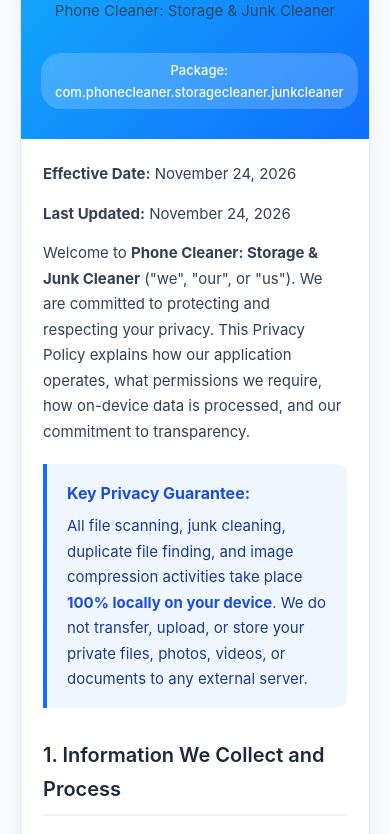
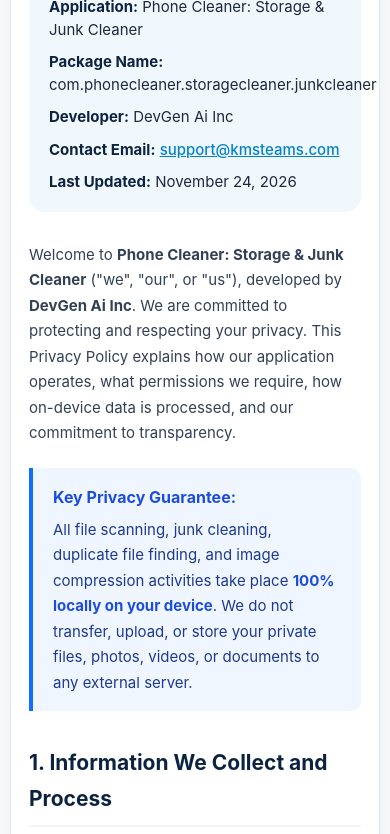
Before and after one commit to aidevgen-ship-it/aidevgen-ship-it.github.io, a plain HTML site: page cleaner_privacy_policy.html in a window 390 px wide. Shown: the part 128-962 px from the top of the page. Drawn offline with Linux system fonts and the light colour scheme.

Commit message:
Update cleaner_privacy_policy.html

```diff
--- a/cleaner_privacy_policy.html
+++ b/cleaner_privacy_policy.html
@@ -8,13 +8,15 @@
         :root {
             --primary: #0F6EFC;
             --primary-dark: #094db5;
-            --text-dark: #1e293b;
+            --text-dark: #0f172a;
             --text-muted: #64748b;
             --bg-light: #f8fafc;
             --card-bg: #ffffff;
             --border: #e2e8f0;
             --tag-bg: #eff6ff;
             --tag-text: #1d4ed8;
+            --meta-box-bg: #f0f7fd;
+            --title-color: #0c2340;
         }
 
         * {
@@ -28,62 +30,79 @@
             background-color: var(--bg-light);
             color: var(--text-dark);
             line-height: 1.7;
-            padding: 20px;
+            padding: 30px 20px;
         }
 
         .container {
             max-width: 860px;
-            margin: 30px auto;
+            margin: 0 auto;
             background: var(--card-bg);
             border-radius: 16px;
-            box-shadow: 0 4px 20px rgba(0, 0, 0, 0.05);
+            box-shadow: 0 4px 25px rgba(0, 0, 0, 0.05);
             border: 1px solid var(--border);
-            overflow: hidden;
+            padding: 40px 45px;
         }
 
-        .header {
-            background: linear-gradient(135deg, #13ADFC 0%, #0F6EFC 100%);
-            color: #ffffff;
-            padding: 40px 35px;
-            text-align: center;
+        .main-title {
+            font-size: 34px;
+            font-weight: 800;
+            color: var(--title-color);
+            margin-bottom: 22px;
+            letter-spacing: -0.5px;
         }
 
-        .header h1 {
-            font-size: 28px;
-            font-weight: 700;
-            margin-bottom: 8px;
+        /* Exact Meta Box Design from user reference */
+        .meta-box {
+            background-color: var(--meta-box-bg);
+            border-radius: 16px;
+            padding: 22px 26px;
+            margin-bottom: 30px;
         }
 
-        .header p {
+        .meta-box p {
+            margin: 0 0 10px 0;
             font-size: 15px;
-            opacity: 0.9;
+            color: #1e293b;
+            line-height: 1.5;
         }
 
-        .meta-badge {
-            display: inline-block;
-            margin-top: 15px;
-            background: rgba(255, 255, 255, 0.2);
-            backdrop-filter: blur(8px);
-            padding: 6px 14px;
-            border-radius: 20px;
-            font-size: 13px;
+        .meta-box p:last-child {
+            margin-bottom: 0;
+        }
+
+        .meta-box strong {
+            color: #0c2340;
+            font-weight: 700;
+        }
+
+        .meta-box a {
+            color: #0284c7;
+            text-decoration: underline;
             font-weight: 500;
         }
 
-        .content {
-            padding: 35px;
+        .meta-box a:hover {
+            color: #0369a1;
         }
 
         h2 {
-            color: var(--text-dark);
-            font-size: 20px;
-            font-weight: 600;
-            margin-top: 30px;
-            margin-bottom: 12px;
+            color: var(--title-color);
+            font-size: 21px;
+            font-weight: 700;
+            margin-top: 34px;
+            margin-bottom: 14px;
             display: flex;
             align-items: center;
             border-bottom: 2px solid #f1f5f9;
             padding-bottom: 8px;
+        }
+
+        h3 {
+            font-size: 16.5px;
+            font-weight: 600;
+            color: var(--text-dark);
+            margin-top: 18px;
+            margin-bottom: 10px;
         }
 
         p {
@@ -107,7 +126,7 @@
             border-left: 4px solid var(--primary);
             padding: 16px 20px;
             border-radius: 0 10px 10px 0;
-            margin: 20px 0;
+            margin: 22px 0;
         }
 
         .highlight-box strong {
@@ -117,8 +136,8 @@
         .permission-card {
             background: #f8fafc;
             border: 1px solid var(--border);
-            border-radius: 10px;
-            padding: 14px 18px;
+            border-radius: 12px;
+            padding: 16px 20px;
             margin-bottom: 12px;
         }
 
@@ -126,7 +145,7 @@
             font-weight: 600;
             color: var(--primary-dark);
             margin-bottom: 4px;
-            font-size: 14px;
+            font-size: 14.5px;
         }
 
         .permission-desc {
@@ -146,23 +165,27 @@
         }
 
         .footer {
-            background-color: #f8fafc;
             border-top: 1px solid var(--border);
-            padding: 24px;
+            margin-top: 40px;
+            padding-top: 24px;
             text-align: center;
             color: var(--text-muted);
-            font-size: 13px;
+            font-size: 13.5px;
         }
 
-        @media (max-width: 600px) {
-            .content {
-                padding: 22px;
+        @media (max-width: 650px) {
+            body {
+                padding: 15px 10px;
             }
-            .header {
-                padding: 30px 20px;
+            .container {
+                padding: 24px 18px;
+                border-radius: 12px;
             }
-            .header h1 {
-                font-size: 22px;
+            .main-title {
+                font-size: 26px;
+            }
+            .meta-box {
+                padding: 18px 20px;
             }
         }
     </style>
@@ -170,17 +193,18 @@
 <body>
 
 <div class="container">
-    <div class="header">
-        <h1>Privacy Policy</h1>
-        <p>Phone Cleaner: Storage & Junk Cleaner</p>
-        <span class="meta-badge">Package: com.phonecleaner.storagecleaner.junkcleaner</span>
+    <h1 class="main-title">Privacy Policy</h1>
+
+    <!-- App & Developer Meta Card (Matches provided reference) -->
+    <div class="meta-box">
+        <p><strong>Application:</strong> Phone Cleaner: Storage & Junk Cleaner</p>
+        <p><strong>Package Name:</strong> com.phonecleaner.storagecleaner.junkcleaner</p>
+        <p><strong>Developer:</strong> DevGen Ai Inc</p>
+        <p><strong>Contact Email:</strong> <a href="mailto:support@kmsteams.com">support@kmsteams.com</a></p>
+        <p><strong>Last Updated:</strong> November 24, 2026</p>
     </div>
 
-    <div class="content">
-        <p><strong>Effective Date:</strong> November 24, 2026</p>
-        <p><strong>Last Updated:</strong> November 24, 2026</p>
-
-        <p>Welcome to <strong>Phone Cleaner: Storage & Junk Cleaner</strong> ("we", "our", or "us"). We are committed to protecting and respecting your privacy. This Privacy Policy explains how our application operates, what permissions we require, how on-device data is processed, and our commitment to transparency.</p>
+    <p>Welcome to <strong>Phone Cleaner: Storage & Junk Cleaner</strong> ("we", "our", or "us"), developed by <strong>DevGen Ai Inc</strong>. We are committed to protecting and respecting your privacy. This Privacy Policy explains how our application operates, what permissions we require, how on-device data is processed, and our commitment to transparency.</p>
 
     <div class="highlight-box">
         <strong>Key Privacy Guarantee:</strong>
@@ -262,16 +286,19 @@
     <h2>7. Changes to This Privacy Policy</h2>
     <p>We may update our Privacy Policy periodically to reflect changes in our practices or applicable legal regulations. We encourage you to review this page periodically. Any modifications will be posted here with an updated "Last Updated" date.</p>
 
-        <h2>8. Contact Us</h2>
-        <p>If you have any questions, suggestions, or concerns regarding this Privacy Policy or our app practices, please contact us at:</p>
-        <div class="permission-card">
-            <p style="margin: 0;"><strong>Developer Support Email:</strong> <a href="mailto:aidevgen@gmail.com">aidevgen@gmail.com</a></p>
-            <p style="margin: 4px 0 0 0; font-size: 13px; color: var(--text-muted);">(Please replace with your active Google Play Console developer support email address)</p>
-        </div>
+    <h2>8. Contact Us & Developer Information</h2>
+    <p>If you have any questions, feedback, or grievance requests regarding this Privacy Policy or your data rights, please contact the developer team:</p>
+
+    <div class="meta-box" style="margin-top: 15px;">
+        <p><strong>Developer:</strong> DevGen Ai Inc</p>
+        <p><strong>Application:</strong> Phone Cleaner: Storage & Junk Cleaner</p>
+        <p><strong>Package Name:</strong> com.phonecleaner.storagecleaner.junkcleaner</p>
+        <p><strong>Contact Email:</strong> <a href="mailto:support@kmsteams.com">support@kmsteams.com</a></p>
+        <p><strong>Support Response:</strong> Within 24–48 business hours</p>
     </div>
 
     <div class="footer">
-        &copy; 2026 Phone Cleaner. All rights reserved.
+        &copy; 2026 DevGen Ai Inc. All rights reserved.
     </div>
 </div>
 
```
Lines whose indentation alone changed are shown as unchanged.
